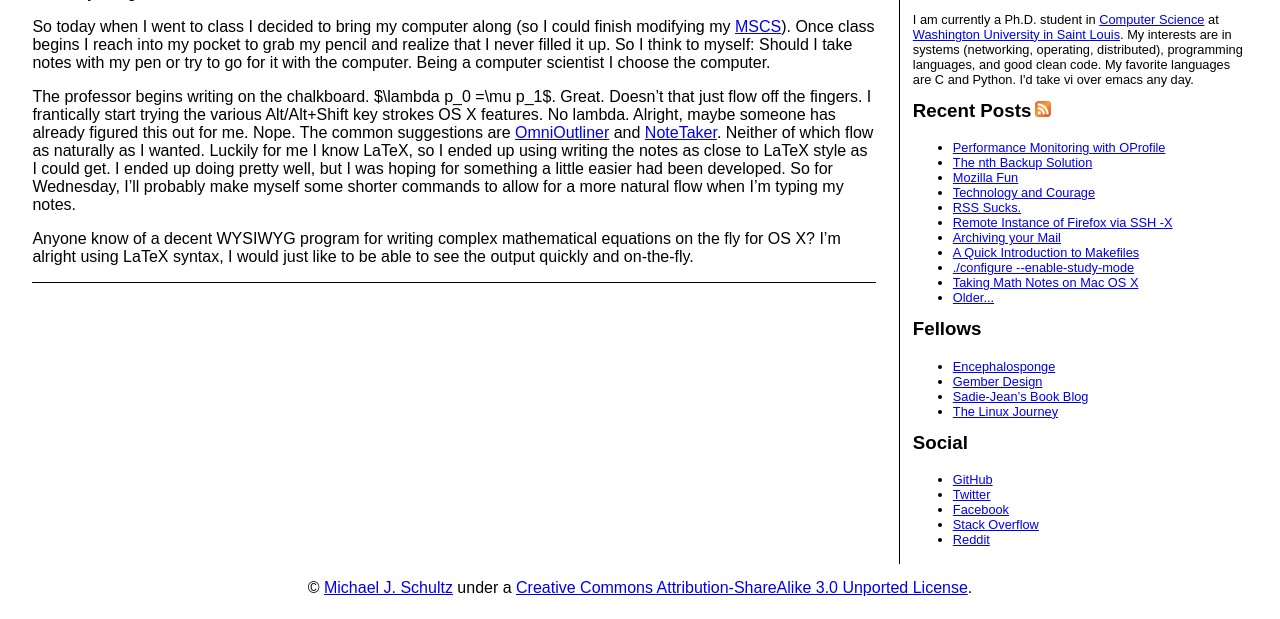
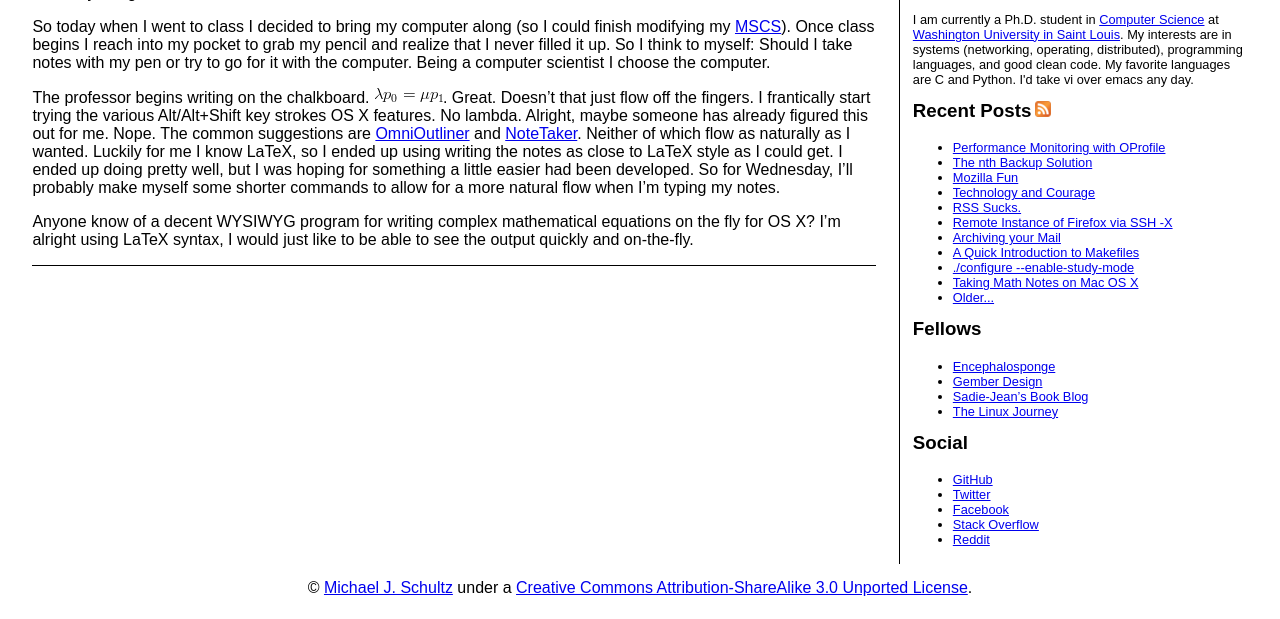
Before and after one commit to mjschultz/mjschultz.github.com, a Jekyll site: the page built from _posts/2008-02-04-taking-math-notes-on-mac-os-x.markdown, in a window 1280 px wide, cut to the strip 281-900 px from the top of the page. Built offline with Jekyll 4.4.1, drawn with Linux system fonts in a browser that asks for light colours; Markdown is read by kramdown in place of the engine named in the settings; comment, search, counter and statistics services are not loaded.

Commit message:
- fixed latex in old post

```diff
--- a/_posts/2008-02-04-taking-math-notes-on-mac-os-x.markdown
+++ b/_posts/2008-02-04-taking-math-notes-on-mac-os-x.markdown
@@ -17,11 +17,11 @@ reach into my pocket to grab my pencil and realize that I never filled it
 up.  So I think to myself: Should I take notes with my pen or try to go for
 it with the computer.  Being a computer scientist I choose the computer.
 
-The professor begins writing on the chalkboard. $\lambda p_0 =\mu p_1$.
-Great.  Doesn't that just flow off the fingers.  I frantically start trying
-the various Alt/Alt+Shift key strokes OS X features.  No lambda.  Alright,
-maybe someone has already figured this out for me.  Nope.  The common
-suggestions are
+The professor begins writing on the chalkboard. ![\lambda p_0 =\mu
+p_1](/static/latex/2008-02-math-notes.png).  Great.  Doesn't that just flow
+off the fingers.  I frantically start trying the various Alt/Alt+Shift key
+strokes OS X features.  No lambda.  Alright, maybe someone has already
+figured this out for me.  Nope.  The common suggestions are
 [OmniOutliner](http://www.omnigroup.com/applications/omnioutliner/) and
 [NoteTaker](http://www.aquaminds.com/).  Neither of which flow as naturally
 as I wanted.  Luckily for me I know LaTeX, so I ended up using writing the
```
Also changed, not shown: static/latex/2008-02-math-notes.png (added).
